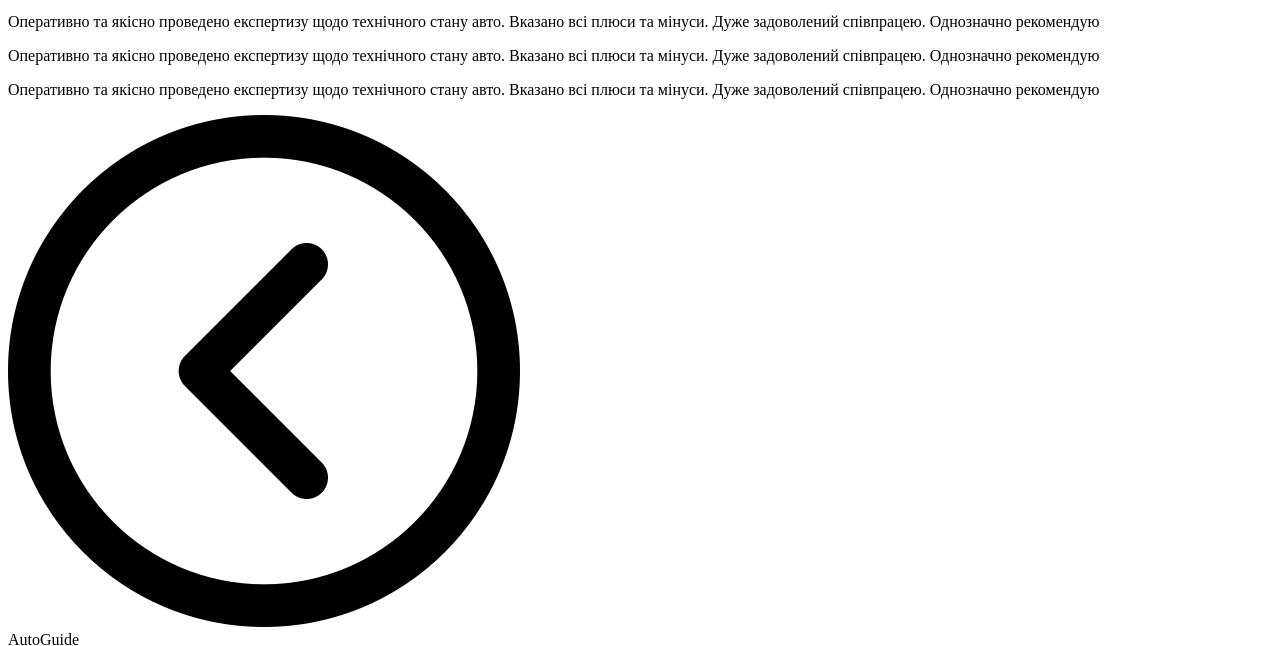
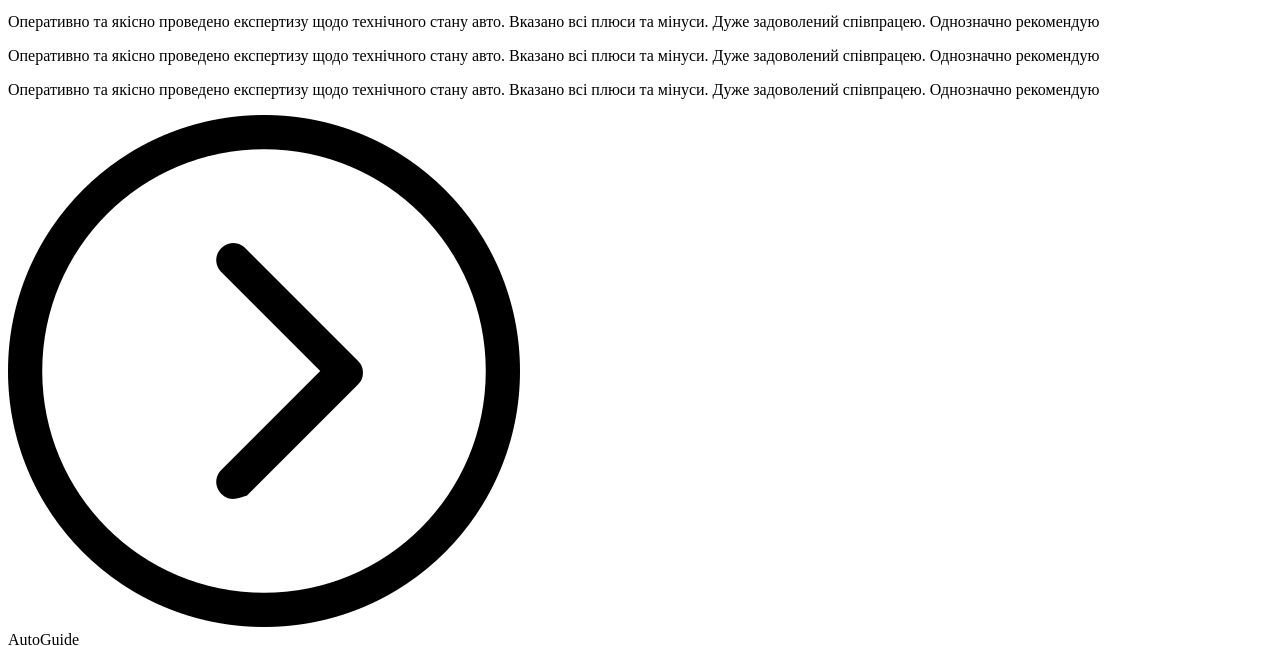
Before and after one commit to indacluber/autoguide, a plain HTML site: page index.html in a window 1280 px wide. Shown: the part 7047-7693 px from the top of the page. Drawn offline with Linux system fonts and the light colour scheme.

Commit message:
change right arrow

```diff
--- a/index.html
+++ b/index.html
@@ -196,7 +196,7 @@
           </section>
           <!-- наступний відгук -->
           <aside>
-            <img src="./img/previous.png" alt="Попередій" />
+            <img src="./img/right-arrow.png" alt="Попередій" />
           </aside>
         </section>
       </article>
```
